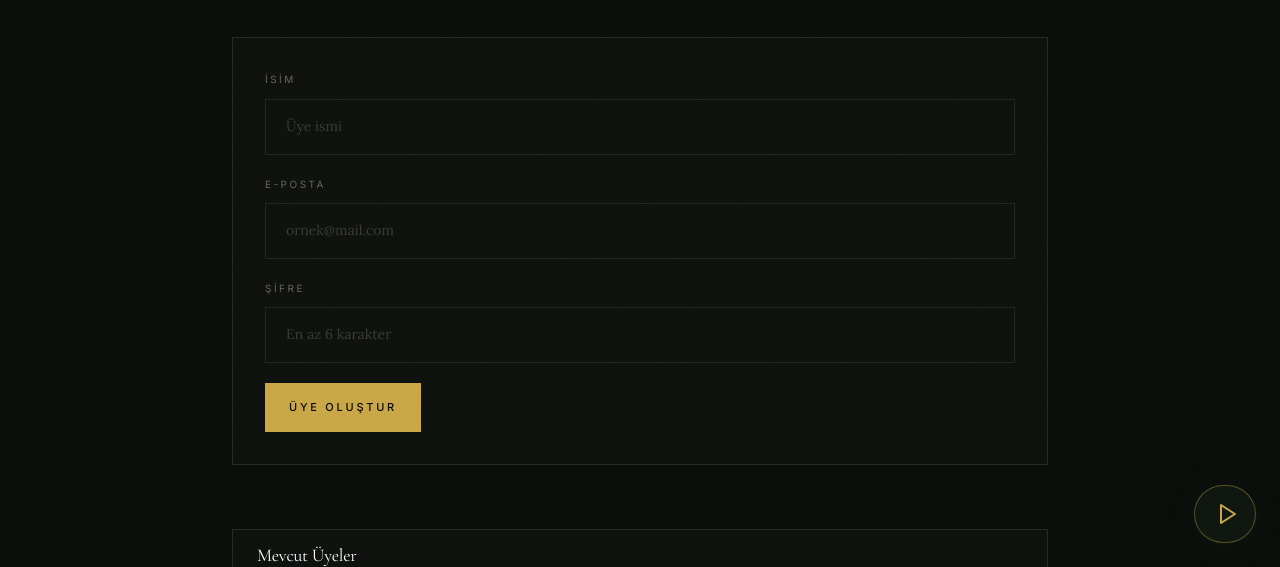
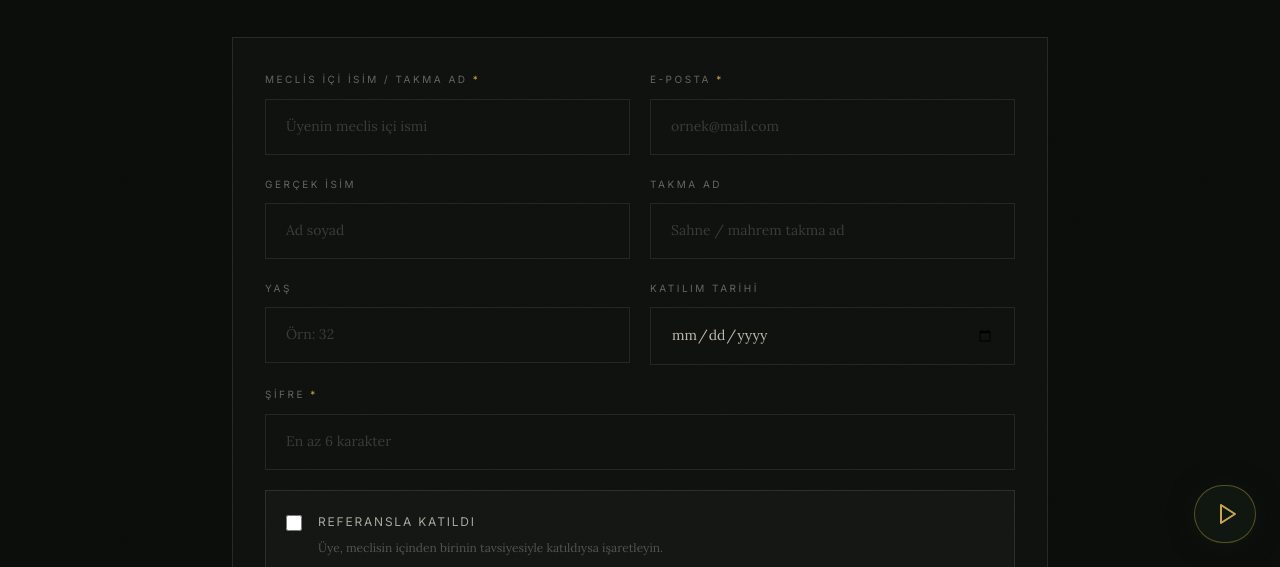
Before and after one commit to PrometheusKEMAL/kemaldalkiran, a Next.js app: page /admin/kullanicilar in a window 1280 px wide. Shown: the part 233-800 px from the top of the page. Built offline with nearby package versions, Linux system fonts and the light colour scheme; no server answers.

Commit message:
feat: extend member profile fields and improve page transition click-through

```diff
--- a/src/app/admin/kullanicilar/page.tsx
+++ b/src/app/admin/kullanicilar/page.tsx
@@ -6,11 +6,27 @@ interface User {
   email: string;
   name: string;
   createdAt: string;
+  realName?: string;
+  nickname?: string;
+  age?: number;
+  joinDate?: string;
+  isReferred?: boolean;
+  referredBy?: string;
 }
 
 export default function KullanicilarPage() {
   const [users, setUsers] = useState<User[]>([]);
-  const [form, setForm] = useState({ email: '', name: '', password: '' });
+  const [form, setForm] = useState({
+    email: '',
+    name: '',
+    password: '',
+    realName: '',
+    nickname: '',
+    age: '',
+    joinDate: '',
+    isReferred: false,
+    referredBy: '',
+  });
   const [status, setStatus] = useState<'idle' | 'loading' | 'success' | 'error'>('idle');
   const [message, setMessage] = useState('');
 
@@ -47,7 +63,17 @@ export default function KullanicilarPage() {
       if (res.ok) {
         setStatus('success');
         setMessage(`Kullanıcı oluşturuldu: ${data.user.email}`);
-        setForm({ email: '', name: '', password: '' });
+        setForm({
+          email: '',
+          name: '',
+          password: '',
+          realName: '',
+          nickname: '',
+          age: '',
+          joinDate: '',
+          isReferred: false,
+          referredBy: '',
+        });
         loadUsers();
       } else {
         setStatus('error');
@@ -103,20 +129,21 @@ export default function KullanicilarPage() {
       )}
 
       <form onSubmit={handleSubmit} className="space-y-5 mb-16 border border-white/10 bg-white/[0.02] p-6 md:p-8">
+        <div className="grid grid-cols-1 md:grid-cols-2 gap-5">
           <div>
-          <label className="block text-[10px] tracking-widest uppercase text-chalk/40 mb-2.5">İsim</label>
+            <label className="block text-[10px] tracking-widest uppercase text-chalk/40 mb-2.5">Meclis İçi İsim / Takma Ad <span className="text-gold">*</span></label>
             <input
               type="text"
               required
               value={form.name}
               onChange={(e) => setForm({ ...form, name: e.target.value })}
               className="w-full bg-transparent border border-chalk/10 focus:border-gold/40 px-5 py-3.5 text-chalk/80 text-[14px] placeholder:text-chalk/20 focus:outline-none transition-colors"
-            placeholder="Üye ismi"
+              placeholder="Üyenin meclis içi ismi"
             />
           </div>
 
           <div>
-          <label className="block text-[10px] tracking-widest uppercase text-chalk/40 mb-2.5">E-posta</label>
+            <label className="block text-[10px] tracking-widest uppercase text-chalk/40 mb-2.5">E-posta <span className="text-gold">*</span></label>
             <input
               type="email"
               required
@@ -128,7 +155,53 @@ export default function KullanicilarPage() {
           </div>
 
           <div>
-          <label className="block text-[10px] tracking-widest uppercase text-chalk/40 mb-2.5">Şifre</label>
+            <label className="block text-[10px] tracking-widest uppercase text-chalk/40 mb-2.5">Gerçek İsim</label>
+            <input
+              type="text"
+              value={form.realName}
+              onChange={(e) => setForm({ ...form, realName: e.target.value })}
+              className="w-full bg-transparent border border-chalk/10 focus:border-gold/40 px-5 py-3.5 text-chalk/80 text-[14px] placeholder:text-chalk/20 focus:outline-none transition-colors"
+              placeholder="Ad soyad"
+            />
+          </div>
+
+          <div>
+            <label className="block text-[10px] tracking-widest uppercase text-chalk/40 mb-2.5">Takma Ad</label>
+            <input
+              type="text"
+              value={form.nickname}
+              onChange={(e) => setForm({ ...form, nickname: e.target.value })}
+              className="w-full bg-transparent border border-chalk/10 focus:border-gold/40 px-5 py-3.5 text-chalk/80 text-[14px] placeholder:text-chalk/20 focus:outline-none transition-colors"
+              placeholder="Sahne / mahrem takma ad"
+            />
+          </div>
+
+          <div>
+            <label className="block text-[10px] tracking-widest uppercase text-chalk/40 mb-2.5">Yaş</label>
+            <input
+              type="number"
+              min={0}
+              max={120}
+              value={form.age}
+              onChange={(e) => setForm({ ...form, age: e.target.value })}
+              className="w-full bg-transparent border border-chalk/10 focus:border-gold/40 px-5 py-3.5 text-chalk/80 text-[14px] placeholder:text-chalk/20 focus:outline-none transition-colors"
+              placeholder="Örn: 32"
+            />
+          </div>
+
+          <div>
+            <label className="block text-[10px] tracking-widest uppercase text-chalk/40 mb-2.5">Katılım Tarihi</label>
+            <input
+              type="date"
+              value={form.joinDate}
+              onChange={(e) => setForm({ ...form, joinDate: e.target.value })}
+              className="w-full bg-transparent border border-chalk/10 focus:border-gold/40 px-5 py-3.5 text-chalk/80 text-[14px] placeholder:text-chalk/20 focus:outline-none transition-colors"
+            />
+          </div>
+        </div>
+
+        <div>
+          <label className="block text-[10px] tracking-widest uppercase text-chalk/40 mb-2.5">Şifre <span className="text-gold">*</span></label>
           <input
             type="text"
             required
@@ -138,6 +211,31 @@ export default function KullanicilarPage() {
             className="w-full bg-transparent border border-chalk/10 focus:border-gold/40 px-5 py-3.5 text-chalk/80 text-[14px] placeholder:text-chalk/20 focus:outline-none transition-colors"
             placeholder="En az 6 karakter"
           />
+        </div>
+
+        <div className="flex items-start gap-4 border border-white/10 bg-white/[0.02] p-5">
+          <input
+            id="isReferred"
+            type="checkbox"
+            checked={form.isReferred}
+            onChange={(e) => setForm({ ...form, isReferred: e.target.checked })}
+            className="mt-1 w-4 h-4 accent-gold cursor-pointer"
+          />
+          <div className="flex-1">
+            <label htmlFor="isReferred" className="block text-[12px] tracking-wider uppercase text-chalk/70 cursor-pointer">
+              Referansla Katıldı
+            </label>
+            <p className="text-chalk/30 text-[12px] mt-1">Üye, meclisin içinden birinin tavsiyesiyle katıldıysa işaretleyin.</p>
+            {form.isReferred && (
+              <input
+                type="text"
+                value={form.referredBy}
+                onChange={(e) => setForm({ ...form, referredBy: e.target.value })}
+                className="mt-3 w-full md:w-1/2 bg-transparent border border-chalk/10 focus:border-gold/40 px-5 py-3 text-chalk/80 text-[14px] placeholder:text-chalk/20 focus:outline-none transition-colors"
+                placeholder="Referans eden kişi"
+              />
+            )}
+          </div>
         </div>
 
         <button
@@ -160,14 +258,28 @@ export default function KullanicilarPage() {
             </div>
           )}
           {users.map((user) => (
-            <div key={user.email} className="px-6 py-4 flex items-center justify-between gap-4">
-              <div>
-                <p className="text-chalk text-[14px] font-medium">{user.name}</p>
-                <p className="text-chalk/40 text-[12px]">{user.email}</p>
+            <div key={user.email} className="px-6 py-5 flex flex-col md:flex-row md:items-start justify-between gap-4">
+              <div className="flex-1 min-w-0">
+                <div className="flex items-center gap-2 flex-wrap">
+                  <p className="text-chalk text-[15px] font-medium">{user.name}</p>
+                  {user.nickname && (
+                    <span className="text-chalk/35 text-[11px] border border-white/10 px-2 py-0.5">“{user.nickname}”</span>
+                  )}
+                  {user.isReferred && (
+                    <span className="text-gold/70 text-[10px] border border-gold/20 px-2 py-0.5">Referanslı</span>
+                  )}
+                </div>
+                <p className="text-chalk/40 text-[12px] mt-1">{user.email}</p>
+                <div className="flex flex-wrap gap-x-4 gap-y-1 mt-2 text-[11px] text-chalk/30">
+                  {user.realName && <span>Gerçek isim: {user.realName}</span>}
+                  {user.age !== undefined && <span>Yaş: {user.age}</span>}
+                  {user.joinDate && <span>Katılım: {user.joinDate}</span>}
+                  {user.referredBy && <span>Referans: {user.referredBy}</span>}
+                </div>
               </div>
               <button
                 onClick={() => handleDelete(user.email)}
-                className="text-[10px] tracking-wider uppercase text-red-300/70 hover:text-red-300 border border-red-500/20 px-3 py-1.5 hover:bg-red-500/10 transition-colors"
+                className="self-start text-[10px] tracking-wider uppercase text-red-300/70 hover:text-red-300 border border-red-500/20 px-3 py-1.5 hover:bg-red-500/10 transition-colors"
               >
                 Sil
               </button>
--- a/src/app/api/users/route.ts
+++ b/src/app/api/users/route.ts
@@ -18,7 +18,8 @@ export async function GET() {
 
 export async function POST(req: Request) {
   try {
-    const { email, name, password } = await req.json();
+    const body = await req.json();
+    const { email, name, password, realName, nickname, age, joinDate, isReferred, referredBy } = body;
 
     if (!email || !name || !password) {
       return NextResponse.json(
@@ -34,10 +35,30 @@ export async function POST(req: Request) {
       );
     }
 
-    const user = await createUser(email, name, password);
+    const user = await createUser({
+      email,
+      name,
+      password,
+      realName,
+      nickname,
+      age: age ? Number(age) : undefined,
+      joinDate,
+      isReferred,
+      referredBy,
+    });
     return NextResponse.json({
       success: true,
-      user: { email: user.email, name: user.name, createdAt: user.createdAt },
+      user: {
+        email: user.email,
+        name: user.name,
+        createdAt: user.createdAt,
+        realName: user.realName,
+        nickname: user.nickname,
+        age: user.age,
+        joinDate: user.joinDate,
+        isReferred: user.isReferred,
+        referredBy: user.referredBy,
+      },
     });
   } catch (error) {
     console.error('Create user error:', error);
--- a/src/components/PageTransition.tsx
+++ b/src/components/PageTransition.tsx
@@ -25,6 +25,7 @@ const pageVariants: Variants = {
     y: -20,
     scale: 1.01,
     filter: 'blur(8px)',
+    pointerEvents: 'none',
     transition: {
       duration: 0.45,
       ease: [0.4, 0, 0.2, 1] as const,
--- a/src/lib/users.ts
+++ b/src/lib/users.ts
@@ -5,9 +5,15 @@ import path from 'path';
 
 export interface User {
   email: string;
-  name: string;
+  name: string; // takma ad / meclis içi isim
   passwordHash: string;
   createdAt: string;
+  realName?: string;
+  nickname?: string;
+  age?: number;
+  joinDate?: string;
+  isReferred?: boolean;
+  referredBy?: string;
 }
 
 const USERS_KEY = 'ahdimizan:users';
@@ -68,7 +74,20 @@ export async function verifyPassword(email: string, password: string): Promise<U
   return user;
 }
 
-export async function createUser(email: string, name: string, password: string): Promise<User> {
+export interface CreateUserInput {
+  email: string;
+  name: string;
+  password: string;
+  realName?: string;
+  nickname?: string;
+  age?: number;
+  joinDate?: string;
+  isReferred?: boolean;
+  referredBy?: string;
+}
+
+export async function createUser(input: CreateUserInput): Promise<User> {
+  const { email, name, password, realName, nickname, age, joinDate, isReferred, referredBy } = input;
   const existing = await getUserByEmail(email);
   if (existing) {
     throw new Error('Bu e-posta adresiyle bir kullanıcı zaten var.');
@@ -80,6 +99,12 @@ export async function createUser(email: string, name: string, password: string):
     name: name.trim(),
     passwordHash,
     createdAt: new Date().toISOString(),
+    realName: realName?.trim() || undefined,
+    nickname: nickname?.trim() || undefined,
+    age: age ?? undefined,
+    joinDate: joinDate?.trim() || undefined,
+    isReferred: isReferred ?? false,
+    referredBy: referredBy?.trim() || undefined,
   };
 
   const users = await readUsers();
```
Lines whose indentation alone changed are shown as unchanged.
